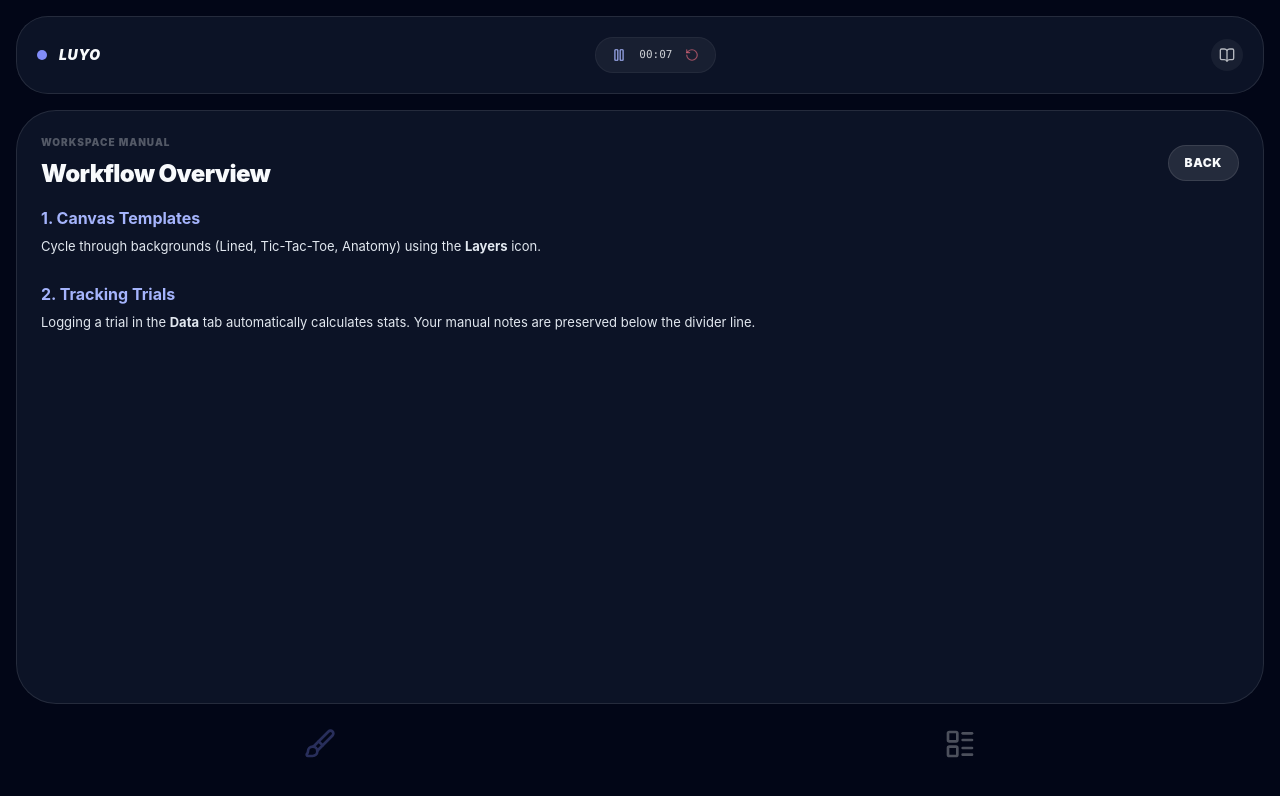
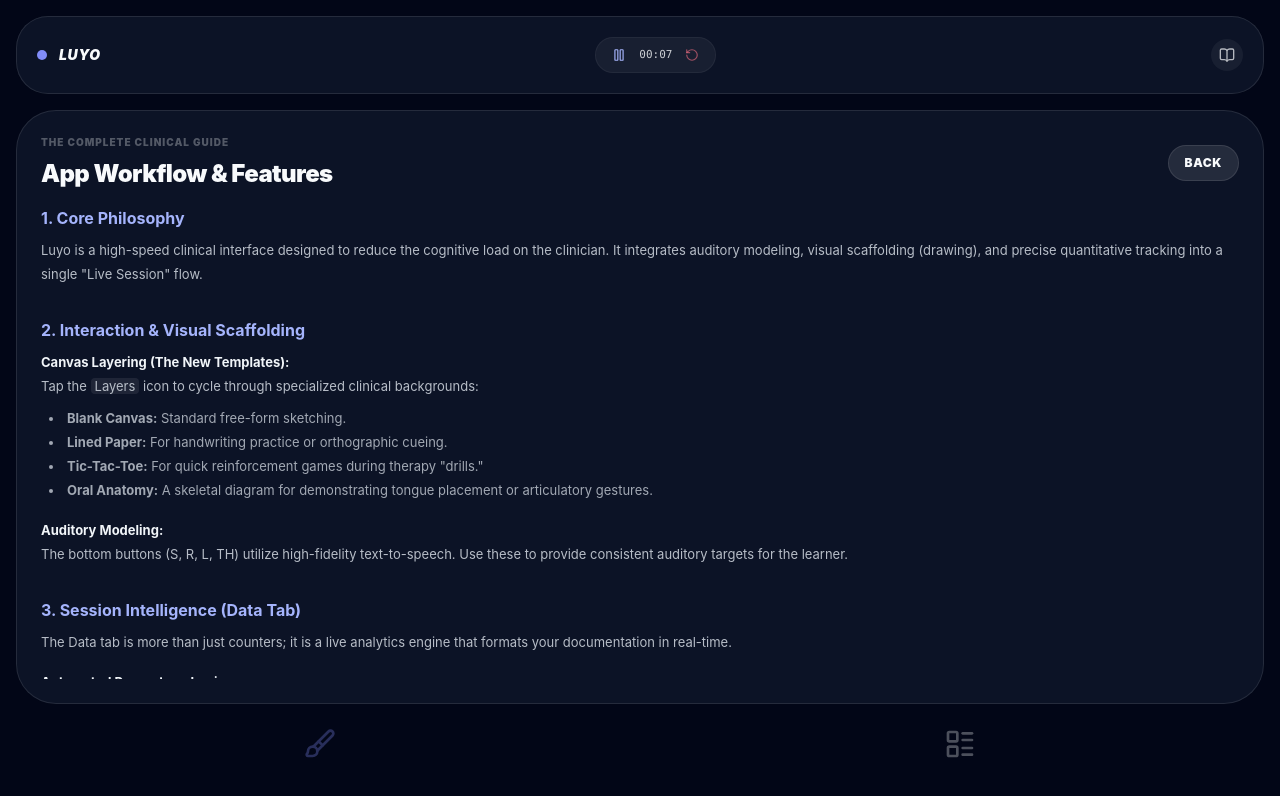
Before and after one commit to BobbyTheGreat21/Luyo, a plain HTML site: page index.html in a window 1280 px wide. Both pictures are taken after a click on the button 1227 px from the left and 55 px from the top of the page. Drawn offline with nearby package versions, Linux system fonts and the light colour scheme.

Commit message:
Update index.html

```diff
--- a/index.html
+++ b/index.html
@@ -112,19 +112,60 @@
             <div class="flex-1 glass rounded-[40px] p-6 flex flex-col min-h-0 overflow-hidden">
                 <div class="flex items-center justify-between gap-4 mb-4">
                     <div>
-                        <div class="text-[10px] font-black opacity-30 uppercase tracking-widest">Workspace Manual</div>
-                        <h1 class="text-2xl font-black tracking-tight mt-2">Workflow Overview</h1>
+                        <div class="text-[10px] font-black opacity-30 uppercase tracking-widest">The Complete Clinical Guide</div>
+                        <h1 class="text-2xl font-black tracking-tight mt-2">App Workflow & Features</h1>
                     </div>
                     <button id="backFromGuide" class="btn-active text-[12px] font-black uppercase tracking-wider px-4 py-2 rounded-full bg-white/10 border border-white/10">Back</button>
                 </div>
                 <div id="guideContent" class="flex-1 overflow-y-auto pr-2 text-[13px] leading-6 text-slate-200">
+                    <section class="mb-8">
+                        <h2 class="text-base font-bold mb-2 text-indigo-300">1. Core Philosophy</h2>
+                        <p class="opacity-80">Luyo is a high-speed clinical interface designed to reduce the cognitive load on the clinician. It integrates auditory modeling, visual scaffolding (drawing), and precise quantitative tracking into a single "Live Session" flow.</p>
+                    </section>
+
+                    <section class="mb-8">
+                        <h2 class="text-base font-bold mb-2 text-indigo-300">2. Interaction & Visual Scaffolding</h2>
+                        <ul class="space-y-4">
+                            <li>
+                                <strong class="text-slate-100 block">Canvas Layering (The New Templates):</strong>
+                                <p class="opacity-80">Tap the <span class="bg-white/10 px-1 rounded">Layers</span> icon to cycle through specialized clinical backgrounds:</p>
+                                <ul class="list-disc list-inside mt-2 ml-2 opacity-70">
+                                    <li><strong>Blank Canvas:</strong> Standard free-form sketching.</li>
+                                    <li><strong>Lined Paper:</strong> For handwriting practice or orthographic cueing.</li>
+                                    <li><strong>Tic-Tac-Toe:</strong> For quick reinforcement games during therapy "drills."</li>
+                                    <li><strong>Oral Anatomy:</strong> A skeletal diagram for demonstrating tongue placement or articulatory gestures.</li>
+                                </ul>
+                            </li>
+                            <li>
+                                <strong class="text-slate-100 block">Auditory Modeling:</strong>
+                                <p class="opacity-80">The bottom buttons (S, R, L, TH) utilize high-fidelity text-to-speech. Use these to provide consistent auditory targets for the learner.</p>
+                            </li>
+                        </ul>
+                    </section>
+
+                    <section class="mb-8">
+                        <h2 class="text-base font-bold mb-2 text-indigo-300">3. Session Intelligence (Data Tab)</h2>
+                        <p class="opacity-80 mb-4">The Data tab is more than just counters; it is a live analytics engine that formats your documentation in real-time.</p>
+                        <ul class="space-y-4">
+                            <li>
+                                <strong class="text-slate-100 block">Automated Percentage Logic:</strong>
+                                <p class="opacity-80">The app calculates <em>Independence %</em> (Unassisted vs. Total) and <em>Accuracy %</em> (Success with cues vs. Total) as you tap.</p>
+                            </li>
+                            <li>
+                                <strong class="text-slate-100 block">The Smart Divider:</strong>
+                                <p class="opacity-80">Your quantitative data is kept above the dashed line. Your qualitative "Observations" are kept below. The app is programmed to update the stats <strong>without</strong> overwriting your manually typed notes.</p>
+                            </li>
+                        </ul>
+                    </section>
+
                     <section class="mb-6">
-                        <h2 class="text-base font-bold mb-1 text-indigo-300">1. Canvas Templates</h2>
-                        <p>Cycle through backgrounds (Lined, Tic-Tac-Toe, Anatomy) using the <strong>Layers</strong> icon.</p>
-                    </section>
-                    <section class="mb-6">
-                        <h2 class="text-base font-bold mb-1 text-indigo-300">2. Tracking Trials</h2>
-                        <p>Logging a trial in the <strong>Data</strong> tab automatically calculates stats. Your manual notes are preserved below the divider line.</p>
+                        <h2 class="text-base font-bold mb-2 text-indigo-300">4. Best Practices</h2>
+                        <ul class="list-disc list-inside space-y-2 opacity-80">
+                            <li>Use the <strong>Timer</strong> to track total session engagement time.</li>
+                            <li>Switch to <strong>Tic-Tac-Toe</strong> every 10-15 trials as a reward.</li>
+                            <li>Use <strong>Anatomy</strong> to show "The tongue goes here" for /r/ or /l/ sounds.</li>
+                            <li>Copy/Paste the <strong>Session Intelligence</strong> summary directly into your EMR or SOAP notes at the end of the day.</li>
+                        </ul>
                     </section>
                 </div>
             </div>
@@ -274,7 +315,6 @@
             document.getElementById('clock').innerText = `${m}:${s}`;
         }
 
-        // --- ORIGINAL LOGIC RESTORED 1:1 ---
         function updateSummary() {
             const { ind, prm, vis, inc } = state.db.trials;
             const total = ind + prm + vis + inc;
```
